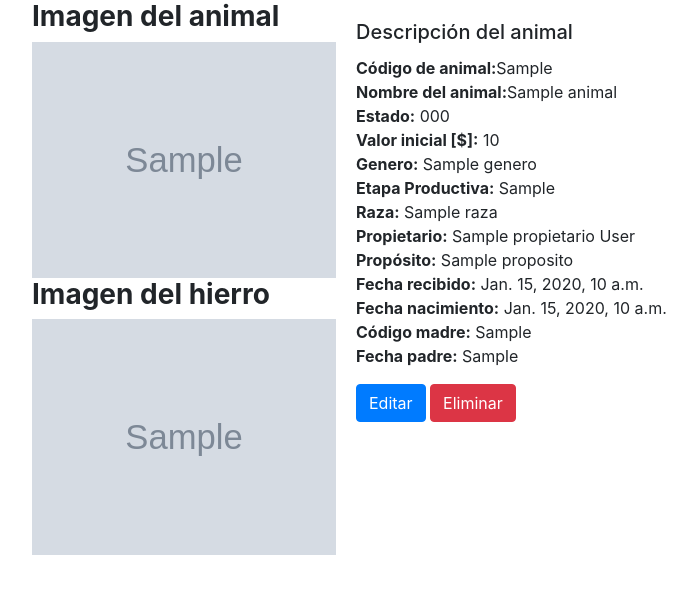
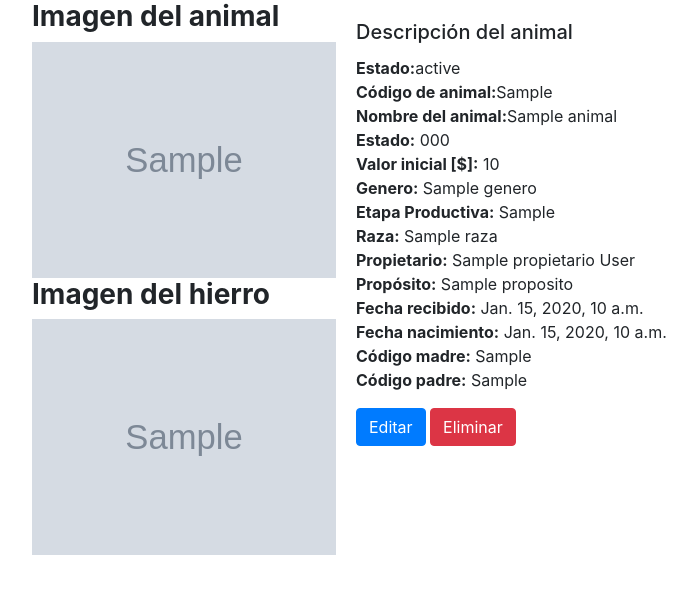
Before and after one commit to jturizo2/GranjaAPP, a Django app: template templates/Animal/animal_card.html in a window 1280 px wide. Shown: the part 56-650 px from the top of the page, without its empty margins (38-735 px from the left). Run offline with Django 3.2, Linux system fonts and the light colour scheme; the template is opened without the code that fills it: most values are stand-ins (such as "Sample title", 1, 10 or a date in 2020); grey boxes marked "Sample" are stand-in pictures; some libraries are stand-ins or nearby versions.

Commit message:
Modificar estado

```diff
--- a/apps/Animal/forms.py
+++ b/apps/Animal/forms.py
@@ -5,6 +5,7 @@ class animalForm(forms.ModelForm):
     class Meta:
         model = animal
         fields = [
+                'estado',
                 'Codigo_animal',
                 'concepto',
                 'nombre',
@@ -22,6 +23,7 @@ class animalForm(forms.ModelForm):
         ]
 
         labels = {
+                'estado':'Estado',
                 'Codigo_animal': 'Código de animal',
                 'concepto': 'Concepto de adquisición',
                 'nombre': 'Nombre del animal',
@@ -38,6 +40,7 @@ class animalForm(forms.ModelForm):
                 'image': 'Imagen',
         }
         widgets = {
+                'estado': forms.TextInput(attrs={'class': 'form-control'}),
                 'Codigo_animal': forms.TextInput(attrs={'class': 'form-control'}),
                 'concepto': forms.Select(attrs={'class': 'form-control'}),
                 'nombre': forms.TextInput(attrs={'class': 'form-control'}),
--- a/templates/Animal/animal_card.html
+++ b/templates/Animal/animal_card.html
@@ -18,6 +18,7 @@
                         <div class="card-body">
                             <h5 class="card-title">Descripción del animal</h5>
                             <p class="card-text">
+                                <b>Estado:</b>{{ animal.estado }}<br>
                                 <b>Código de animal:</b>{{ animal.Codigo_animal }}<br>
                                 <b>Nombre del animal:</b>{{ animal.nombre }}<br>
                                 <b>Estado:</b> {{ animal.concepto }} <br>
@@ -30,7 +31,7 @@
                                 <b>Fecha recibido:</b> {{ animal.Fecha_recibida }} <br>
                                 <b>Fecha nacimiento:</b> {{ animal.Fecha_nacimiento }} <br>
                                 <b>Código madre:</b> {{ animal.Código_mama }} <br>
-                                <b>Fecha padre:</b> {{ animal.Código_papa }} <br>
+                                <b>Código padre:</b> {{ animal.Código_papa }} <br>
                                 </p>
 
                                 <a class="btn btn-primary" href="{% url 'animal:edit' animal.id %}">Editar</a>
```
